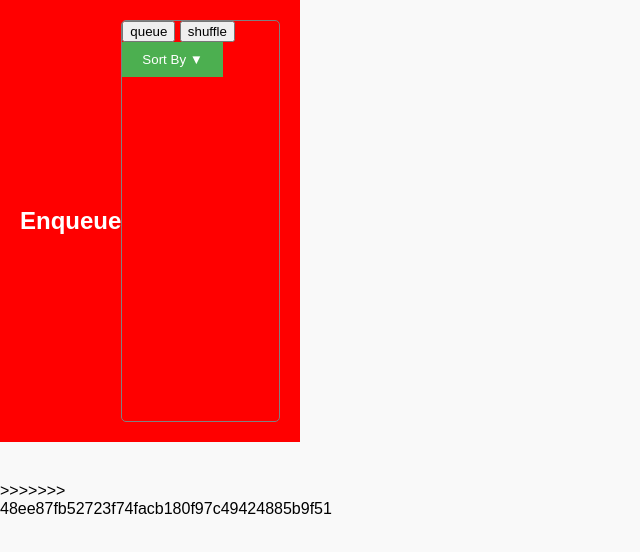
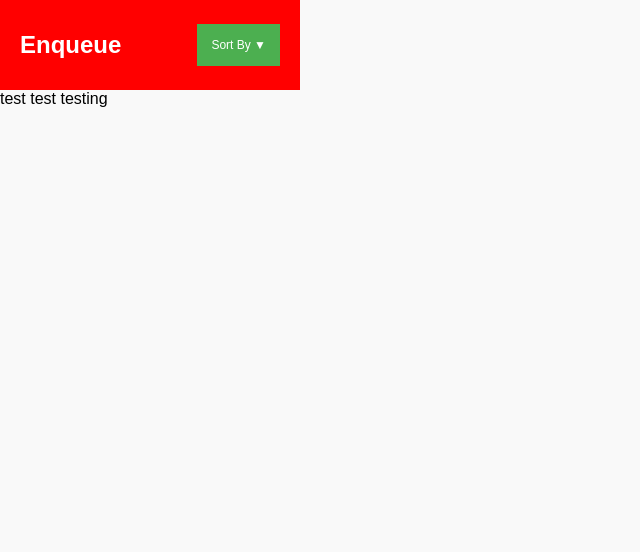
Before and after one commit to mcruz227/EnqueueProject, a browser extension: page enqueue.html in a window 1280 px wide. Shown: the whole page, without its empty margins (0-640 px from the left). Drawn offline with Linux system fonts and the light colour scheme.

Commit message:
fixed merges. updated dropdown

```diff
--- a/enqueue.css
+++ b/enqueue.css
@@ -14,36 +14,57 @@ header {
   display: flex;
   justify-content: space-between;
   align-items: center;
+  width: auto;
+  height:50px;
+
 }
 h1 {
   font-size: 24px;
 }
 
-#sortDropdown {
-  padding: 10px;
-  border-radius: 10px;
+
+.dropbtn {
+  background-color: #4CAF50;
+  color: white;
+  padding: 14px;
+  font-size: 12px;
   border: none;
-  margin-left:20px;
-  font-size: 16px;
-
+  cursor: pointer;
 }
 
-#videoQueue {
-  padding: 20px;
+.dropdown {
+  position: relative;
+  display: inline-block;
 }
 
-.dropdown-menu{
-  width: 300px;
-  height: 400px;
-  overflow-y: scroll;
-  border: 1px solid gray;
-  border-radius: 5px;
-  position: relative;
-  display: inline-block;
-
+.dropdown-content {
+  display: none;
+  position: absolute;
+  background-color: #f9f9f9;
+  min-width: 160px;
+  box-shadow: 0px 8px 16px 0px rgba(0,0,0,0.2);
+  z-index: 1;
 }
 
-.video-preview {
+.dropdown-content a {
+  color: black;
+  padding: 12px 16px;
+  text-decoration: none;
+  display: block;
+}
+
+.dropdown-content a:hover {background-color: #f1f1f1}
+
+.dropdown:hover .dropdown-content {
+  display: block;
+}
+
+.dropdown:hover .dropbtn {
+  background-color: #3e8e41;
+}
+
+
+/* .video-preview {
   margin-bottom: 10px;
 }
 
@@ -54,40 +75,4 @@ h1 {
 .video-details {
   font-size: 9px;
 }
-
-.sort-dropdown {
-position: relative;
-display: inline-block;
-}
-
-.sort-btn {
-background-color: #4CAF50;
-color: white;
-padding: 10px 20px;
-border: none;
-cursor: pointer;
-}
-
-.sort-options {
-display: none;
-position: absolute;
-background-color: #f9f9f9;
-min-width: 160px;
-box-shadow: 0 8px 16px 0 rgba(0,0,0,0.2);
-z-index: 1;
-}
-
-.sort-options a {
-color: black;
-padding: 12px 16px;
-text-decoration: none;
-display: block;
-}
-
-.sort-options a:hover {
-background-color: #f1f1f1;
-}
-
-.sort-dropdown:hover .sort-options {
-display: block;
-}
+*/
--- a/enqueue.html
+++ b/enqueue.html
@@ -7,24 +7,29 @@
     <link rel="stylesheet" href="enqueue.css" />
   </head>
   <body>
+    <!-- Headers Content-->
     <header>
       <h1>Enqueue</h1>
-        <div class="dropdown-menu">
-           <button class="dropbutton">queue</button> <button class="shufflebutton">shuffle</button>
-          <div class="sort-dropdown">
-          <button class="sort-btn">Sort By ▼</button>
-          <div class="sort-options">
-            <a href="#">Channel Title</a>
-            <a href="#">Date</a>
-            <a href="#">Video Title</a>
+        <div class="dropdown">
+           <!-- <button class="dropbtn">Queue</button> -->
+           <button class="dropbtn">Sort By ▼</button>
+           <div class="dropdown-content">
+                     <a href="#">Channel Title</a>
+                     <a href="#">Date</a>
+                     <a href="#">Video Title</a>
           </div>
         </div>
-      </header>
-          <div class="dropMenuContent">
+      </div>
+    </header>
+
+    <!-- Videos Content-->
+    <div class="video-container">
             <div id="videoQueue">
-              <!-- video things that need to be integrated--> </div>
+              <!-- video things that need to be integrated-->
+              test test testing
+            </div>
           </div>
-    >>>>>>> 48ee87fb52723f74facb180f97c49424885b9f51
+   <!-- not sure what this: >>>>>>> 48ee87fb52723f74facb180f97c49424885b9f51 -->
         </div>
 
         <script src="enqueue.js"></script>
```
